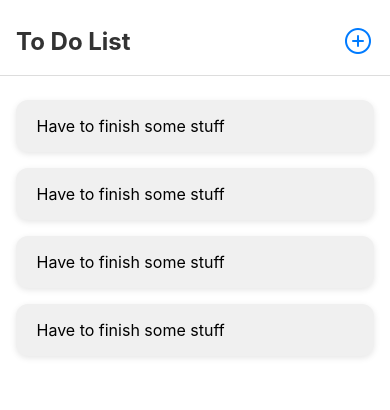
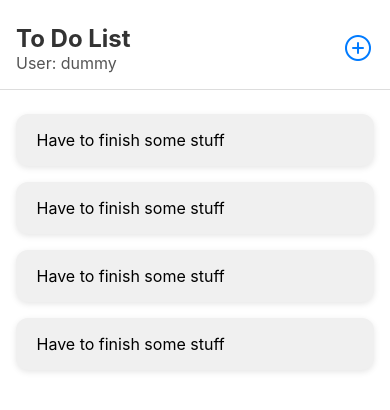
Before and after one commit to CarnageX19/todo-app-react-native, a React Native app: screen /Home in a window 390 px wide. Shown: the top 410 px of the page. Built offline with nearby package versions, Linux system fonts and the light colour scheme.

Commit message:
Added redux and redux-toolkit package, will be responsible for maintaining current user global state, or future state variables if i add any

```diff
--- a/App.js
+++ b/App.js
@@ -3,11 +3,14 @@ import { StyleSheet, Text, View } from 'react-native';
 import {Homescreen, Addtodo} from './components';
 import { NavigationContainer } from '@react-navigation/native';
 import { createNativeStackNavigator } from '@react-navigation/native-stack';
+import { Provider } from 'react-redux';
+import store from './globalstate/store';
 
 const Stack = createNativeStackNavigator();
 
 export default function App() {
   return (
+      <Provider store={store}>
         <NavigationContainer>
           <Stack.Navigator initialRouteName="Home">
             <Stack.Screen name="Home" component={Homescreen} options={{headerShown:false}}/>
@@ -15,6 +18,7 @@ export default function App() {
           </Stack.Navigator>
           <StatusBar style="auto" />
         </NavigationContainer>
+      </Provider>
   );
 }
 
--- a/components/Header.js
+++ b/components/Header.js
@@ -1,16 +1,21 @@
 import { View, Text, TouchableOpacity, StyleSheet } from 'react-native';
 import { Ionicons } from '@expo/vector-icons';
 import { useNavigation } from '@react-navigation/native';
+import { useSelector } from 'react-redux';
 
 export default function Header() {
     const navigation = useNavigation();
+    const currentUser = useSelector((state) => state.user.currentUser);
 
     return (
         <View style={styles.container}>
-        <Text style={styles.title}>To Do List</Text>
-        <TouchableOpacity onPress={() => { return navigation.navigate('Addtodo') }}>
-            <Ionicons name="add-circle-outline" size={32} color="#007bff" />
-        </TouchableOpacity>
+          <View>
+            <Text style={styles.title}>To Do List</Text>
+            <Text style={styles.username}>User: {currentUser}</Text>
+          </View>
+          <TouchableOpacity onPress={() => { return navigation.navigate('Addtodo') }}>
+              <Ionicons name="add-circle-outline" size={32} color="#007bff" />
+          </TouchableOpacity>
         </View>
     );
 }
@@ -32,4 +37,9 @@ const styles = StyleSheet.create({
     fontWeight: 'bold',
     color: '#333',
   },
+  username: {
+    marginRight: 10,
+    fontSize: 16,
+    color: '#555',
+  },
 });
--- /dev/null
+++ b/globalstate/store.js
@@ -0,0 +1,10 @@
+import { configureStore } from '@reduxjs/toolkit';
+import userReducer from './userslice';
+
+const store = configureStore({
+  reducer: {
+    user: userReducer,
+  },
+});
+
+export default store;
--- /dev/null
+++ b/globalstate/userslice.js
@@ -0,0 +1,18 @@
+import { createSlice } from '@reduxjs/toolkit';
+
+const initialState = {
+  currentUser: 'dummy',
+};
+
+const userSlice = createSlice({
+  name: 'user',
+  initialState,
+  reducers: {
+    setCurrentUser: (state, action) => {
+      state.currentUser = action.payload;
+    },
+  },
+});
+
+export const { setCurrentUser } = userSlice.actions;
+export default userSlice.reducer;
```
Also changed, not shown: package.json (+6 -4 lines), 1 other file (tests, documents, lock files or other folders). Lines whose indentation alone changed are shown as unchanged.
